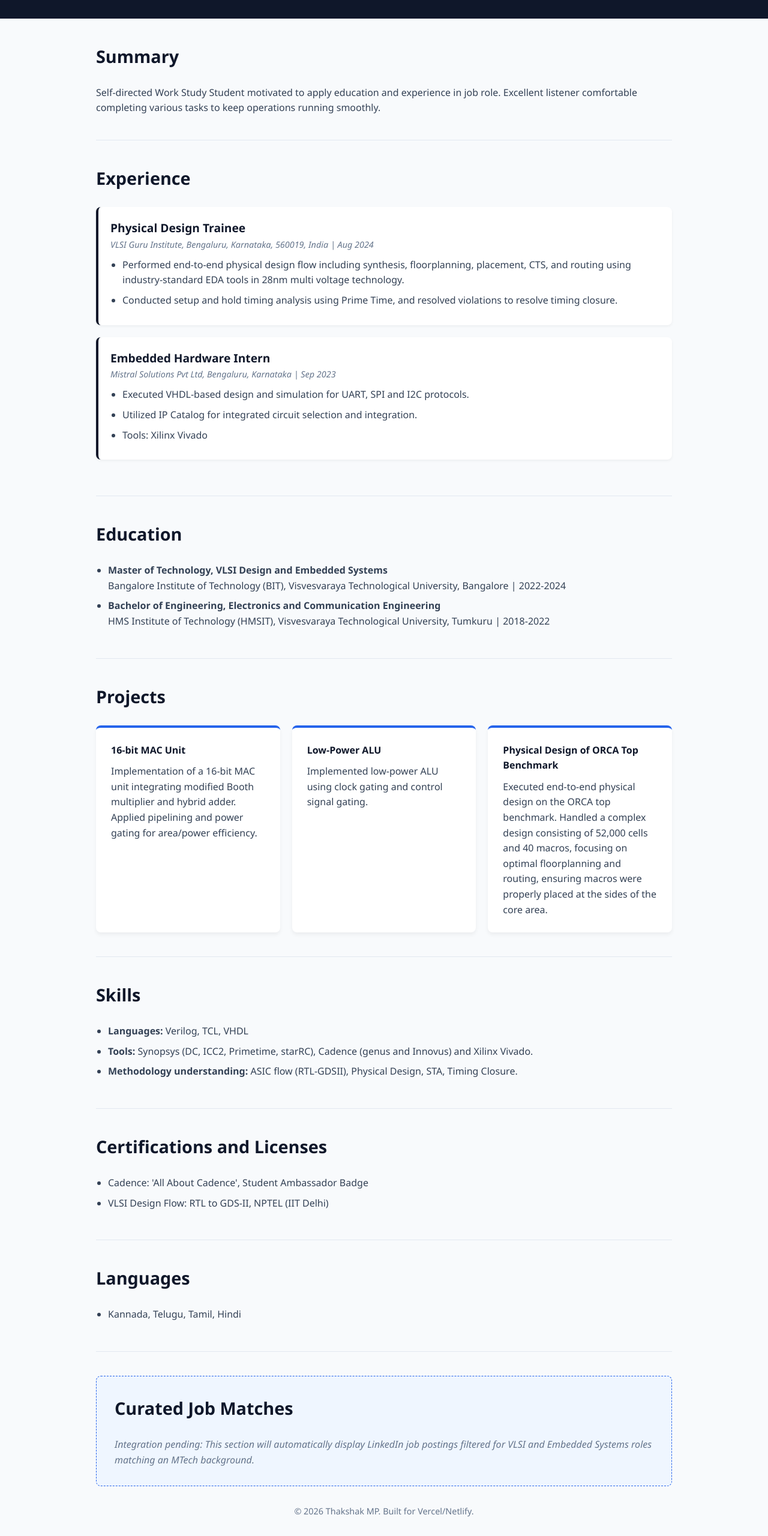
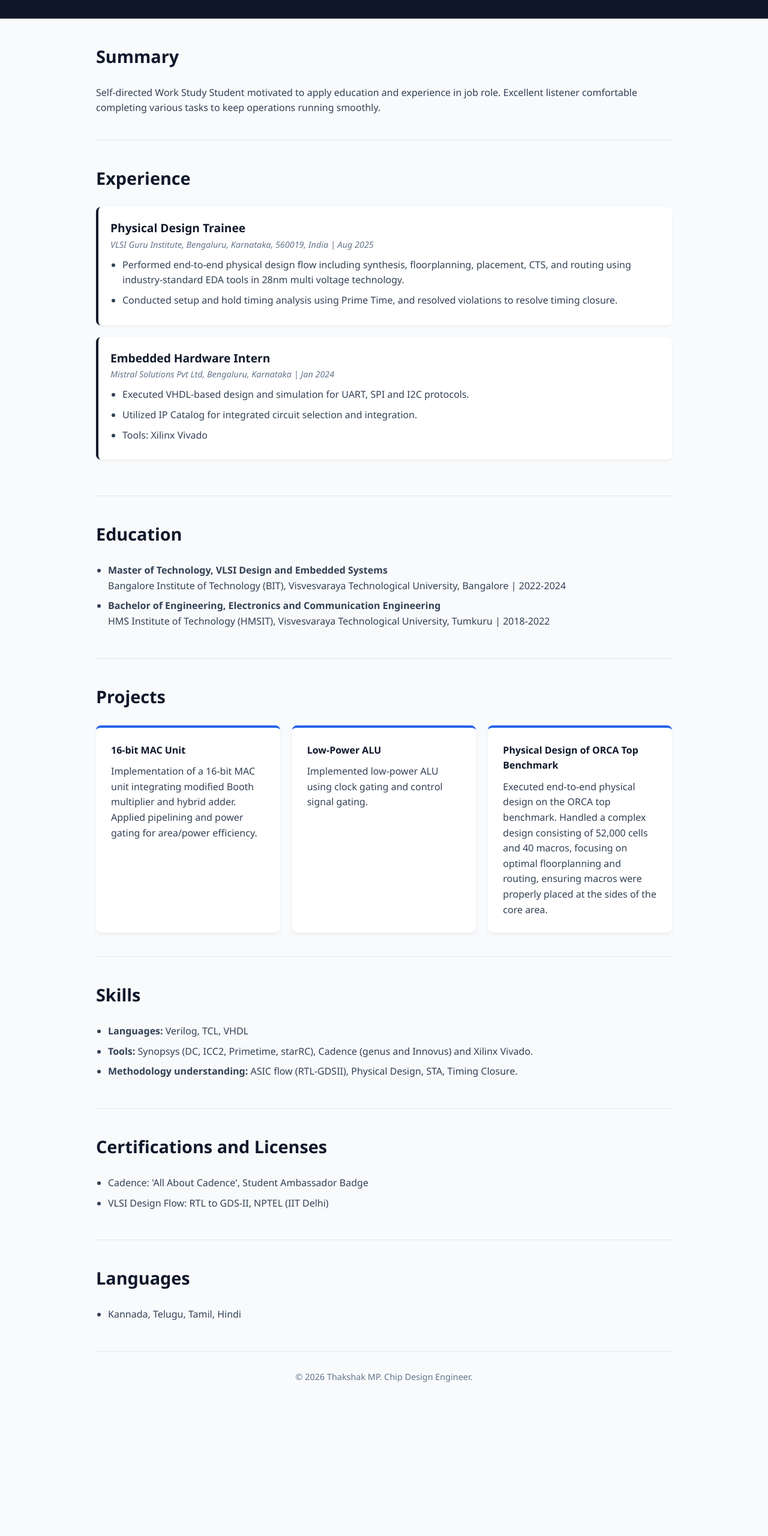
Before and after one commit to Thakshak007/Portfolio, a plain HTML site: page index.html in a window 1280 px wide. Shown: the part 227-2787 px from the top of the page at 60% size. After the commit the page ends 2563 px from the top, so only its background shows below. Drawn offline with Linux system fonts and the light colour scheme.

Commit message:
Update index.html

```diff
--- a/index.html
+++ b/index.html
@@ -10,7 +10,7 @@
     <header>
         <div class="container">
             <h1>Thakshak MP</h1>
-            <h2>Physical Design Trainee & Embedded Hardware Intern</h2>
+            <h2>Physical Design Engineer</h2>
             <div class="contact-links">
                 <a href="mailto:thakshakvlsi@gmail.com">thakshakvlsi@gmail.com</a> |
                 <span>+916361673065</span> |
@@ -30,7 +30,7 @@
             <h3>Experience</h3>
             <div class="card">
                 <h4>Physical Design Trainee</h4>
-                <p class="subtitle">VLSI Guru Institute, Bengaluru, Karnataka, 560019, India | Aug 2024</p>
+                <p class="subtitle">VLSI Guru Institute, Bengaluru, Karnataka, 560019, India | Aug 2025</p>
                 <ul>
                     <li>Performed end-to-end physical design flow including synthesis, floorplanning, placement, CTS, and routing using industry-standard EDA tools in 28nm multi voltage technology.</li>
                     <li>Conducted setup and hold timing analysis using Prime Time, and resolved violations to resolve timing closure.</li>
@@ -39,7 +39,7 @@
 
             <div class="card">
                 <h4>Embedded Hardware Intern</h4>
-                <p class="subtitle">Mistral Solutions Pvt Ltd, Bengaluru, Karnataka | Sep 2023</p>
+                <p class="subtitle">Mistral Solutions Pvt Ltd, Bengaluru, Karnataka | Jan 2024</p>
                 <ul>
                     <li>Executed VHDL-based design and simulation for UART, SPI and I2C protocols.</li>
                     <li>Utilized IP Catalog for integrated circuit selection and integration.</li>
@@ -98,16 +98,10 @@
             </ul>
         </section>
 
-        <section id="job-board" class="dynamic-section">
-            <h3>Curated Job Matches</h3>
-            <p class="note">Integration pending: This section will automatically display LinkedIn job postings filtered for VLSI and Embedded Systems roles matching an MTech background.</p>
-            <div id="job-results">
-                </div>
-        </section>
     </main>
 
     <footer>
-        <p>&copy; 2026 Thakshak MP. Built for Vercel/Netlify.</p>
+        <p>&copy; 2026 Thakshak MP. Chip Design Engineer.</p>
     </footer>
 </body>
 </html>
```
